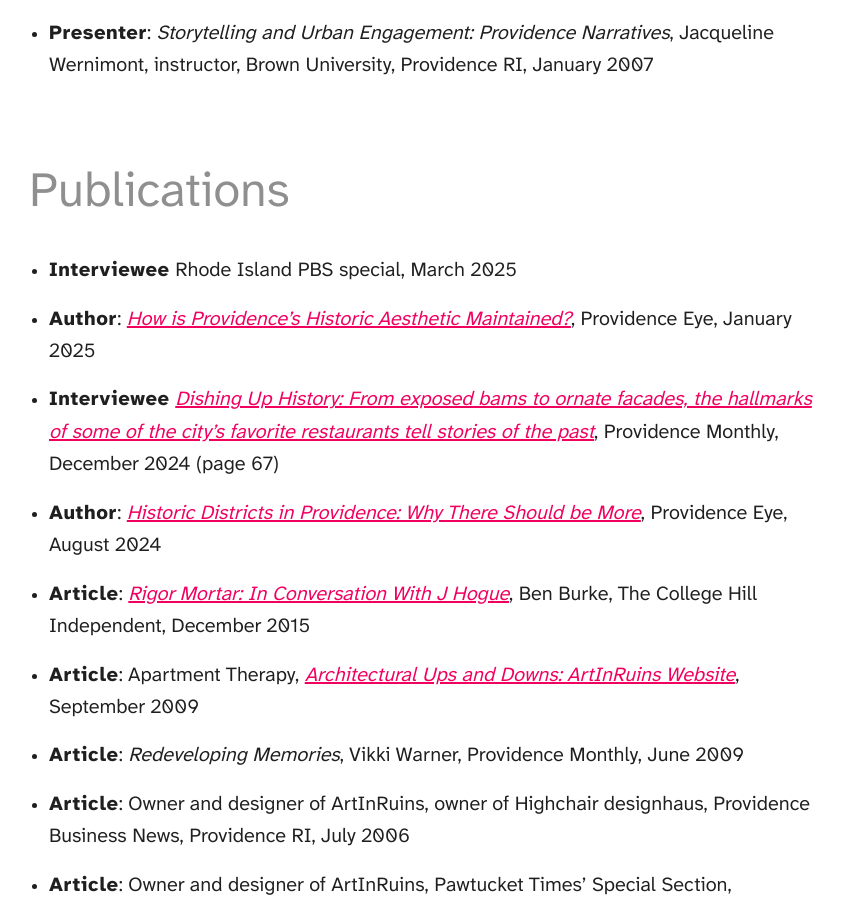
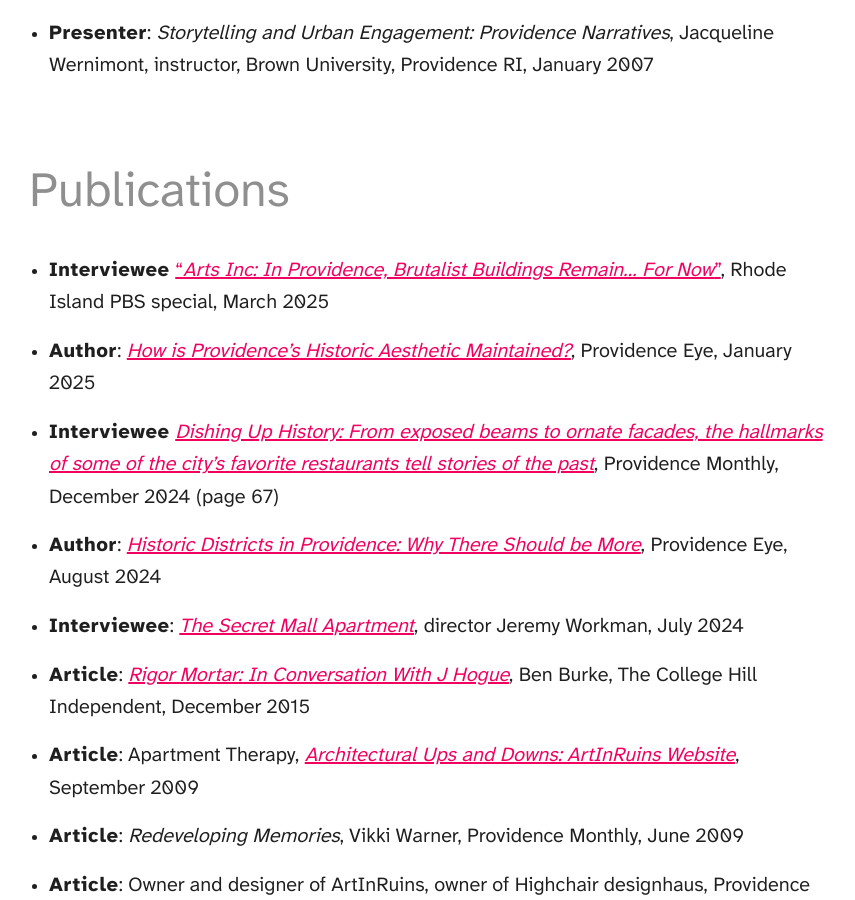
Before and after one commit to highchair/highchairdesign-com, a Jekyll site: the page built from resume.md, in a window 1280 px wide and 900 px high, scrolled down 4394 px. Shown: the whole window, without its empty margins (31-886 px from the left). Built offline with Jekyll 4.4.1, drawn with Linux system fonts in a browser that asks for light colours; some web fonts are replaced.

Commit message:
Uodate resume

```diff
--- a/resume.md
+++ b/resume.md
@@ -79,10 +79,11 @@ Puente — Providence, RI
 
 ### Publications
 
-+ **Interviewee** Rhode Island PBS special, March 2025
++ **Interviewee** [“<cite>Arts Inc: In Providence, Brutalist Buildings Remain… For Now</cite>”](https://www.ripbs.org/arts-entertainment/in-providence-brutalist-buildings-remain-for-now), Rhode Island PBS special, March 2025
 + **Author**: [<cite>How is Providence’s Historic Aesthetic Maintained?</cite>](https://pvdeye.org/how-is-providences-historic-aesthetic-maintained/ "Go to the Providence Eye for the full article"), Providence Eye, January 2025
-+ **Interviewee** [<cite>Dishing Up History: From exposed bams to ornate facades, the hallmarks of some of the city’s favorite restaurants tell stories of the past</cite>](https://providenceonline.com/stories/providence-monthly-december-2024,105112 "Go to Providence Monthly in Issuu to read online"), Providence Monthly, December 2024 (page 67)
++ **Interviewee** [<cite>Dishing Up History: From exposed beams to ornate facades, the hallmarks of some of the city’s favorite restaurants tell stories of the past</cite>](https://providenceonline.com/stories/providence-monthly-december-2024,105112 "Go to Providence Monthly in Issuu to read online"), Providence Monthly, December 2024 (page 67)
 + **Author**: [<cite>Historic Districts in Providence: Why There Should be More</cite>](https://pvdeye.org/historic-districts-in-providence-how-they-work-what-they-do-and-why-there-should-be-more/ "Go to the Providence Eye for the full article"), Providence Eye, August 2024
++ **Interviewee**: [<cite>The Secret Mall Apartment</cite>](https://secretmallapartment.com/index.php), director Jeremy Workman, July 2024
 + **Article**: [<cite>Rigor Mortar: In Conversation With J Hogue</cite>](https://www.theindy.org/753 "Go to the College Independent website for the full article"), Ben Burke, The College Hill Independent, December 2015
 + **Article**: Apartment Therapy, [<cite>Architectural Ups and Downs: ArtInRuins Website</cite>](https://web.archive.org/web/20150908085604/http://www.apartmenttherapy.com/rhode-island-ar-94880 "Navigate to Archive.org for the full article"), September 2009
 + **Article**: <cite>Redeveloping Memories</cite>, Vikki Warner, Providence Monthly, June 2009
```
